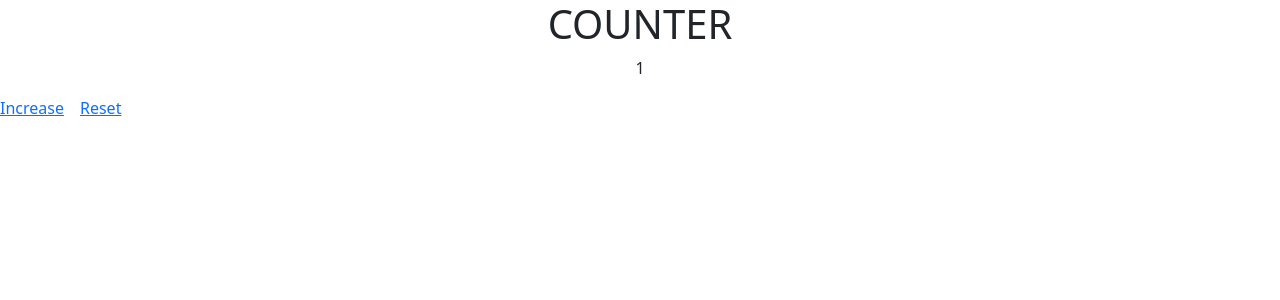
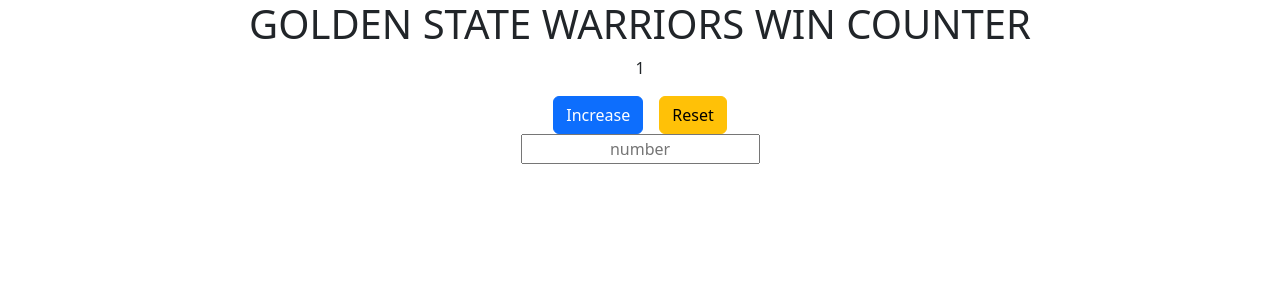
Before and after one commit to austinchen27/python, a Python web app: template flask/fundamentals/counter/templates/index.html in a window 1280 px wide. Shown: the top 300 px of the page. Run offline with Jinja, Linux system fonts and the light colour scheme; the template is opened without the code that fills it: most values are stand-ins (such as "Sample title", 1, 10 or a date in 2020).

Commit message:
update python counter sensei

```diff
--- a/flask/fundamentals/counter/templates/index.html
+++ b/flask/fundamentals/counter/templates/index.html
@@ -11,12 +11,16 @@
 </head>
 
 <body>
-  <h1 class="text-center">COUNTER</h1>
+  <h1 class="text-center">GOLDEN STATE WARRIORS WIN COUNTER</h1>
   <p class="text-center">{{num}}</p>
-  <div class="d-flex gap-3 justified-content-center">
-    <a href="/count">Increase</a>
-    <a href="/reset">Reset</a>
+  <div class="d-flex gap-3 justify-content-center">
+    <a class="btn btn-primary" href="/count">Increase</a>
+    <a class="btn btn-warning" href="/reset">Reset</a>
   </div>
+  <form action="/increment" method="post" class="d-flex justify-content-center">
+    <input type="text" name="increment" placeholder="number" class="text-center">
+  </form>
+
   <script src="https://cdn.jsdelivr.net/npm/bootstrap@5.2.2/dist/js/bootstrap.bundle.min.js"
     integrity="sha384-OERcA2EqjJCMA+/3y+gxIOqMEjwtxJY7qPCqsdltbNJuaOe923+mo//f6V8Qbsw3"
     crossorigin="anonymous"></script>
```
Also changed, not shown: flask/fundamentals/counter/server.py (+11 -0 lines).
